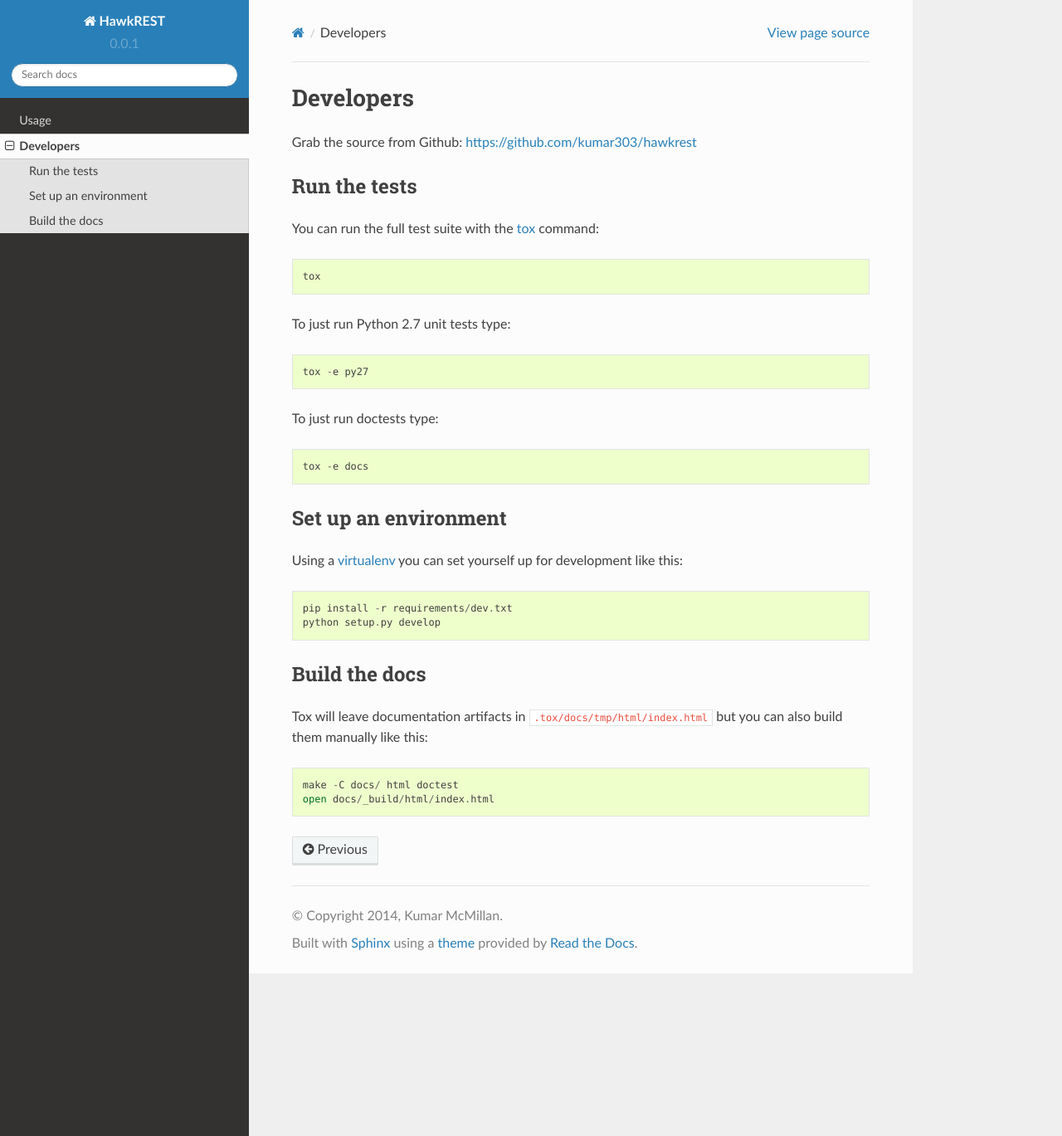
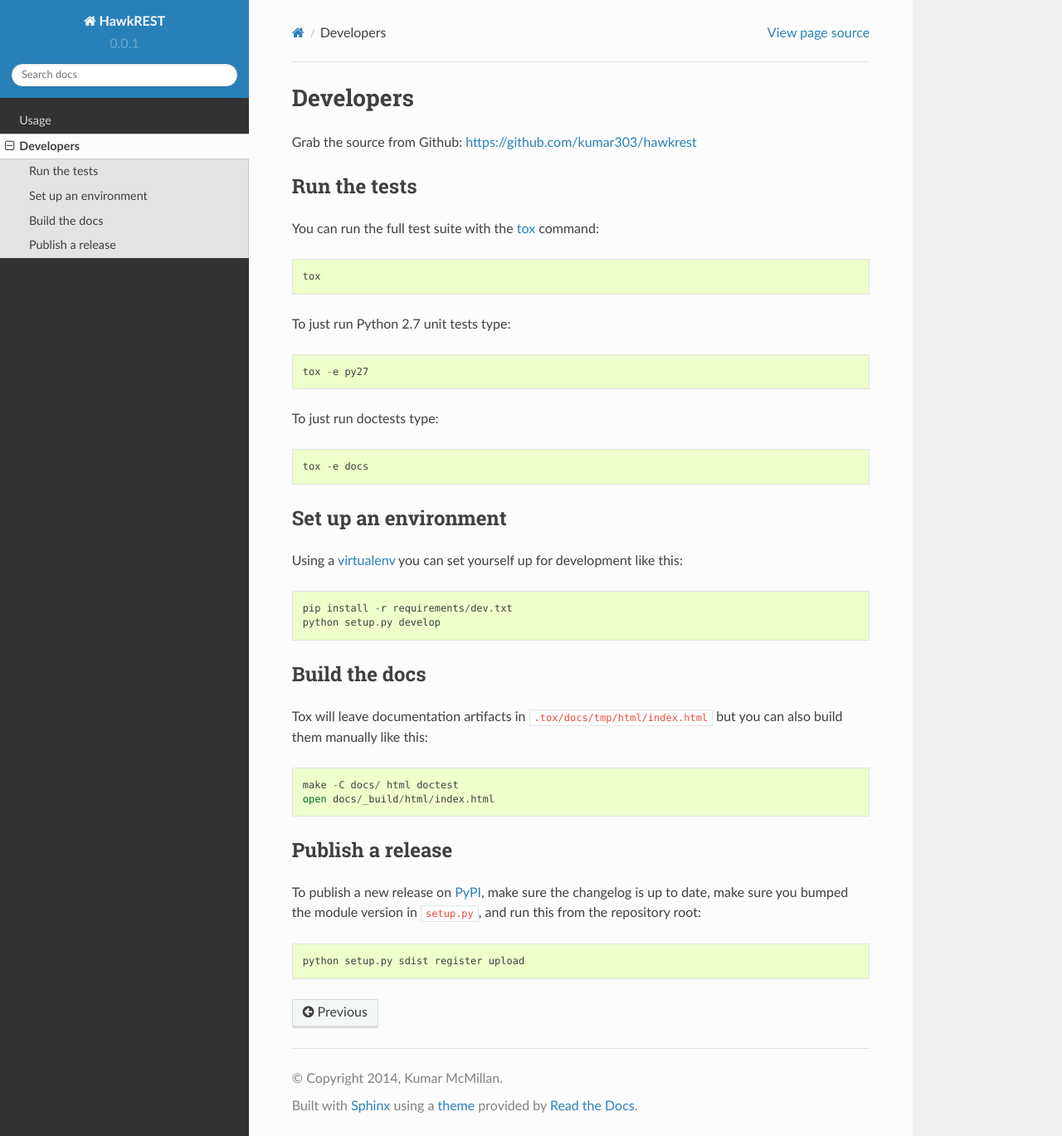
Before and after one commit to kumar303/hawkrest, a Sphinx documentation site: the page built from docs/developers.rst, in a window 1280 px wide and 1369 px high. Shown: the whole window at 83% size. Built offline with Sphinx 7.4.7 and the Read the Docs theme 2.0.0, drawn with Linux system fonts in a browser that asks for light colours.

Commit message:
Updated developer docs for publishing releases

```diff
--- a/docs/developers.rst
+++ b/docs/developers.rst
@@ -36,6 +36,16 @@ but you can also build them manually like this::
     make -C docs/ html doctest
     open docs/_build/html/index.html
 
+Publish a release
+=================
+
+To publish a new release on `PyPI`_, make sure the changelog is up to date,
+make sure you bumped the module version in ``setup.py``, and run this
+from the repository root::
+
+    python setup.py sdist register upload
+
 
 .. _virtualenv: https://pypi.python.org/pypi/virtualenv
 .. _tox: http://tox.readthedocs.org/
+.. _`PyPI`: https://pypi.python.org/pypi
```
